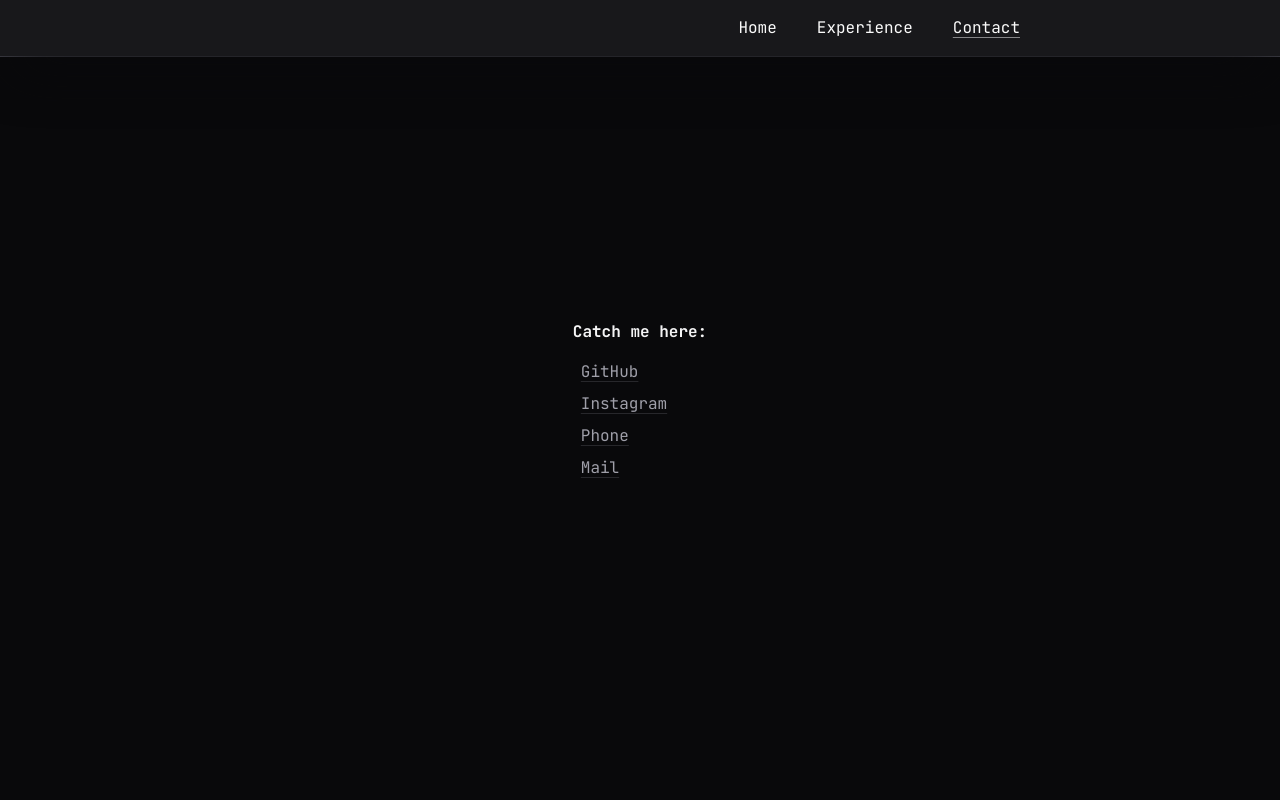
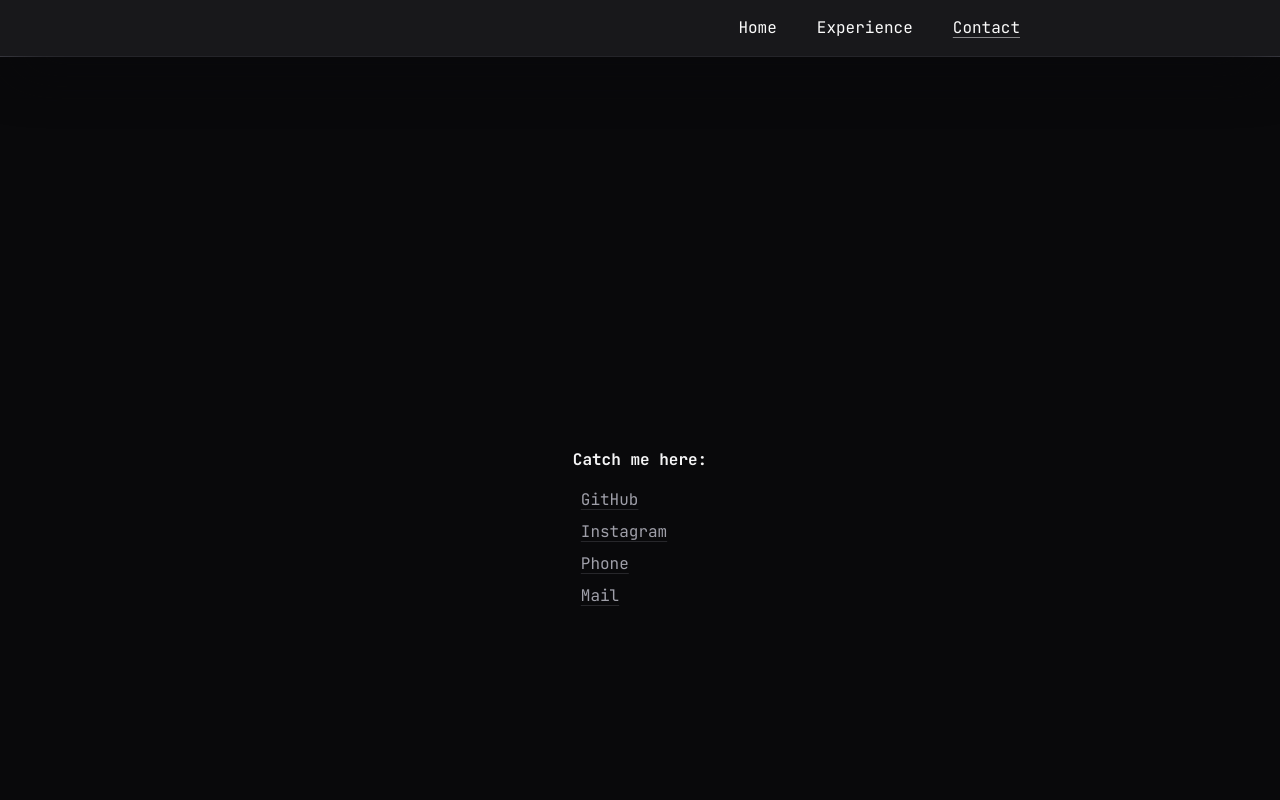
Before and after one commit to mattismoel/portfolio, a SvelteKit app in the folder frontend/: page /contact in a window 1280 px wide. Shown: the top 800 px of the page. Built offline with nearby package versions, Linux system fonts and the light colour scheme; what @iconify/tailwind4 would draw is missing.

Commit message:
fix contact page layout

```diff
--- a/frontend/src/routes/contact/+page.svelte
+++ b/frontend/src/routes/contact/+page.svelte
@@ -9,7 +9,7 @@
 	<meta name="description" content="The contact page of Mattis Møl Kristensen" />
 </svelte:head>
 
-<main class="grid">
+<main class="grid min-h-svh">
 	<div class="flex-1 flex flex-col justify-center items-center">
 		<div>
 			<h1 class="font-bold text-text-light mb-4">Catch me here:</h1>
```
